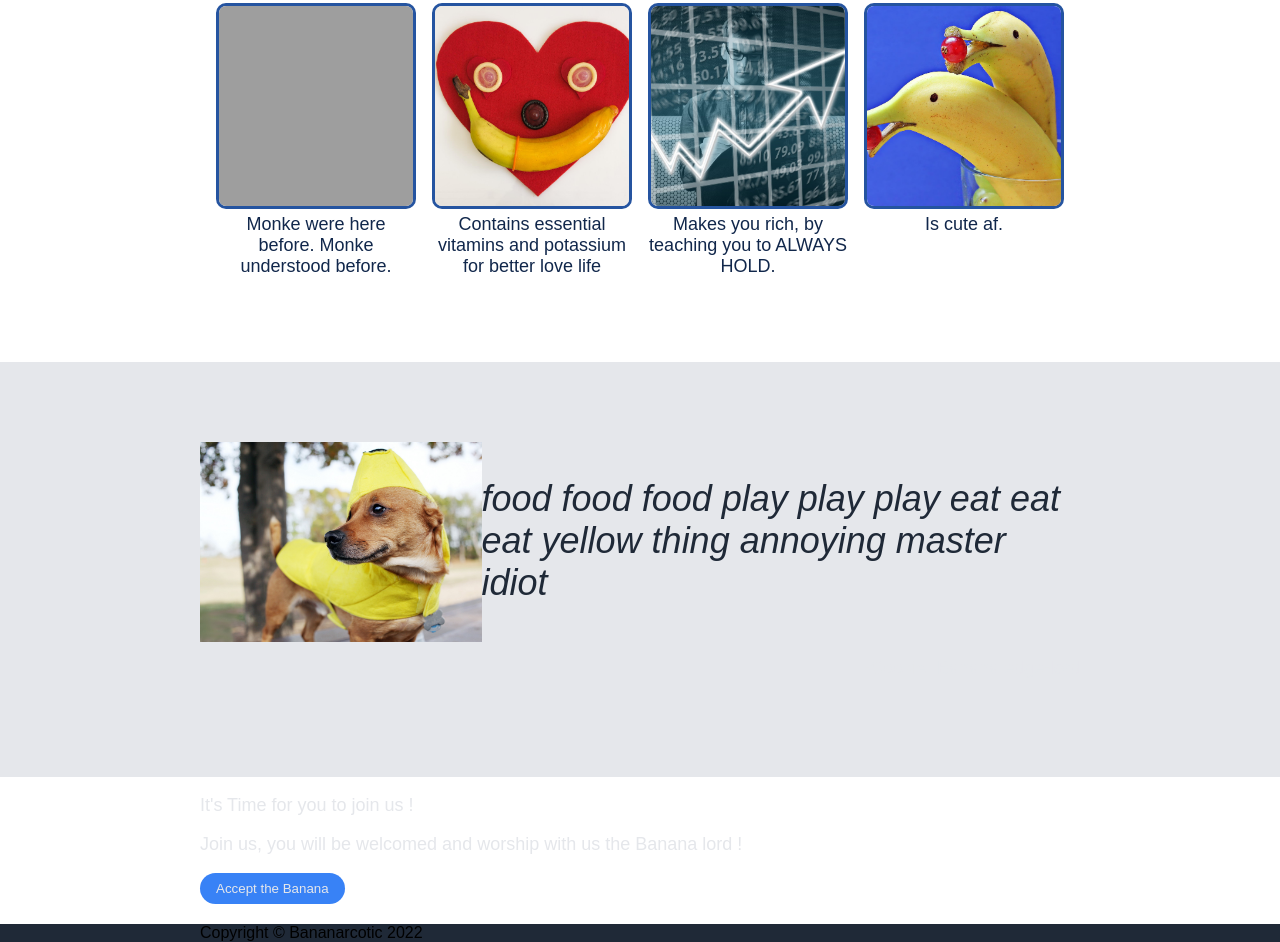
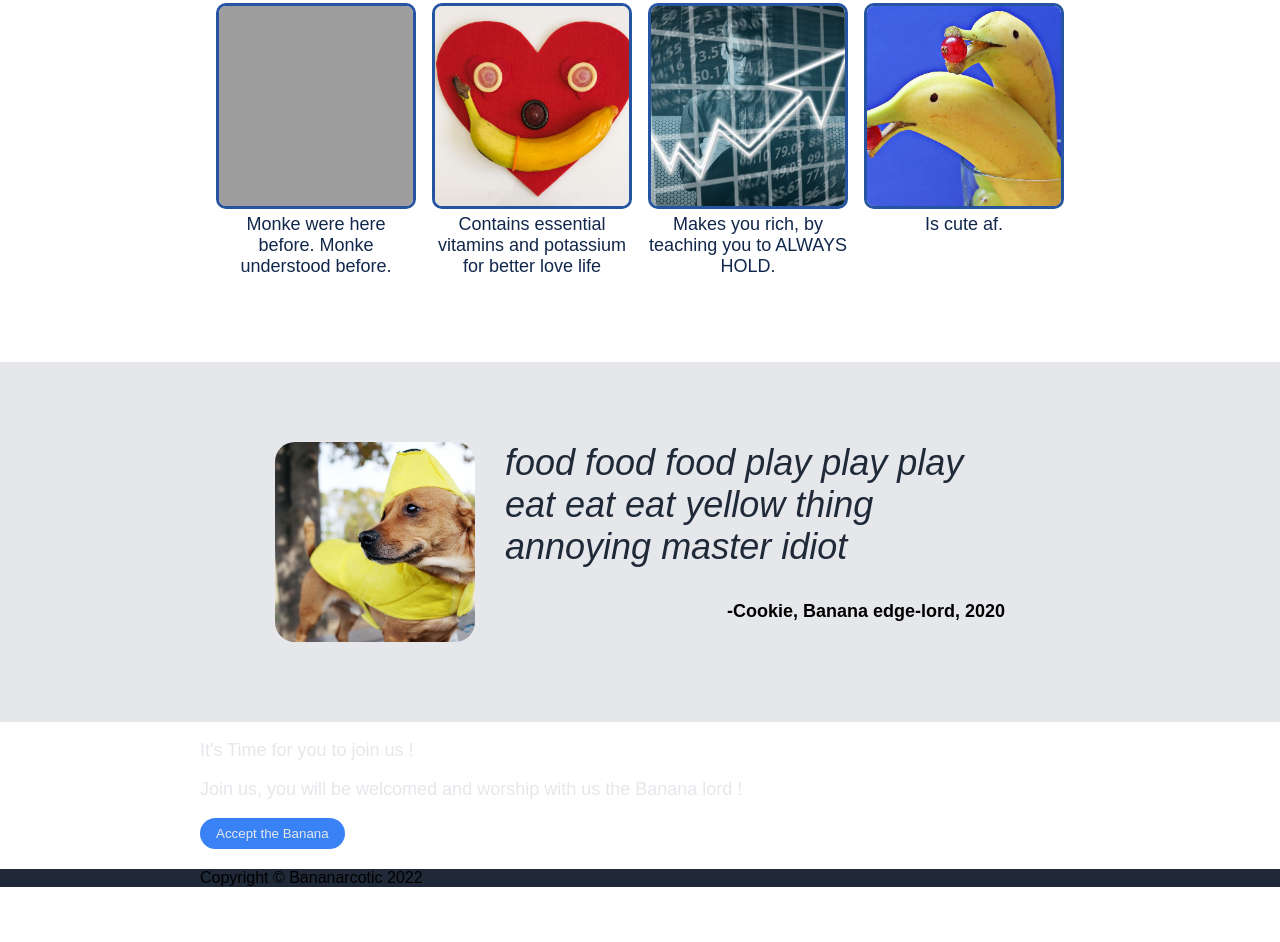
Before and after one commit to ProfessorLaytom/landing-page, a plain HTML site: page index.html in a window 1280 px wide. Shown: the part 658-1600 px from the top of the page. After the commit the page ends 1545 px from the top, so only its background shows below. Drawn offline with Linux system fonts and the light colour scheme; grey boxes are pictures that could not be loaded.

Commit message:
quotation section stylized

```diff
--- a/index.html
+++ b/index.html
@@ -54,7 +54,7 @@
             <div class="quote">
                 <p class="quotation">food food food play play play eat
                 eat eat yellow thing annoying master idiot</p>
-                <p class="source">-Cookie, Banana edge-lord</p>
+                <p class="source">-Cookie, Banana edge-lord, 2020</p>
             </div>
         </div>
         <div class="bottom">
--- a/style.css
+++ b/style.css
@@ -127,25 +127,34 @@ h2 {
     display: flex;
     padding: 80px 200px 80px 200px;
     justify-content: center;
+    gap: 0 30px;
+
 }
 
 .quote-container>img {
     height: 200px;
-    width: auto;
+    width: 200px;
     object-fit: cover;
+    border-radius: 20px;
 }
 
 .quote {
     display: flex;
     flex-direction: column;
+    width: 500px;
+    align-self: flex-start;
 }
 
 .quotation {
     color: #1F2937;
     font-size: 36px;
     font-style: italic;
+    margin-top: 0;
+    margin-bottom: 15px;
 }
 
 .source {
     align-self: flex-end;
+    font-weight: bold;
+    color: black;
 }
```
